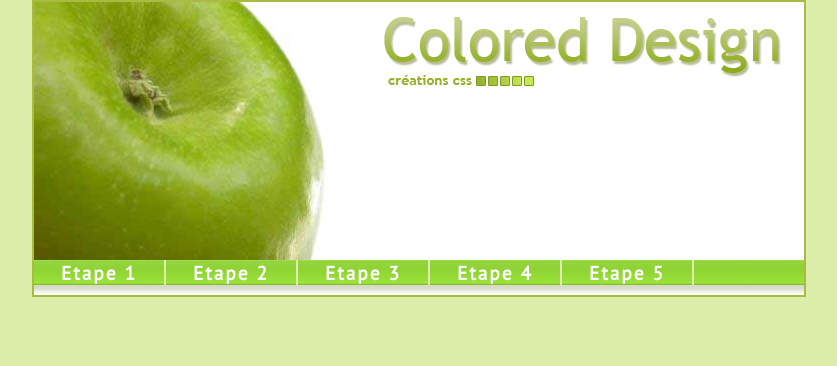
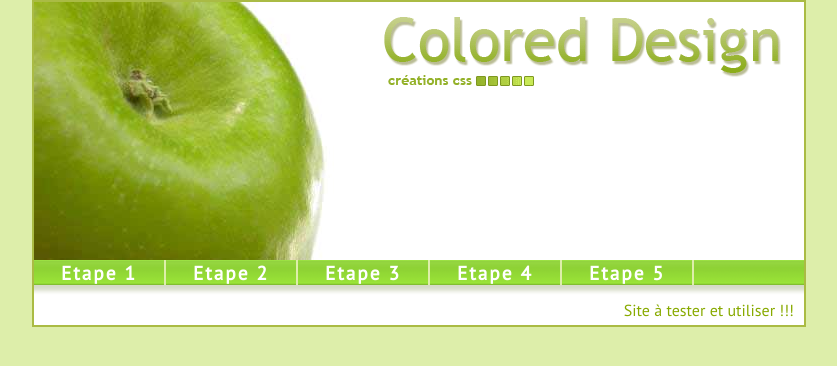
Before and after one commit to VeraDosSantos/pomme, a plain HTML site: page index.html in a window 1280 px wide. Shown: the whole page, without its empty margins (221-1058 px from the left). Drawn offline with Linux system fonts and the light colour scheme.

Commit message:
mise à jour du footer

```diff
--- a/css/style.css
+++ b/css/style.css
@@ -57,3 +57,15 @@ ul li a{
     text-decoration: none ;/*décoration du texte*/
     border-right: 2px solid #dea ;/*bordure*/
 }
+
+ul li a:hover{/*on décale l'image de fond au passage de la souris pour laisser aparaître l'état survolé de l'image*/
+    background: url(../img/bg_menu.gif) repeat-x 0 0 ;
+}
+
+footer{
+	margin: 0;
+	padding-right: 10px;
+	line-height: 30px;
+	text-align: right;
+	color: #8a0;
+}
--- a/index.html
+++ b/index.html
@@ -25,6 +25,7 @@
                     </ul>
                 </nav>
             </header>
+            <footer>Site à tester et utiliser !!!</footer>
         </div>
     </body>
 </html>
```
